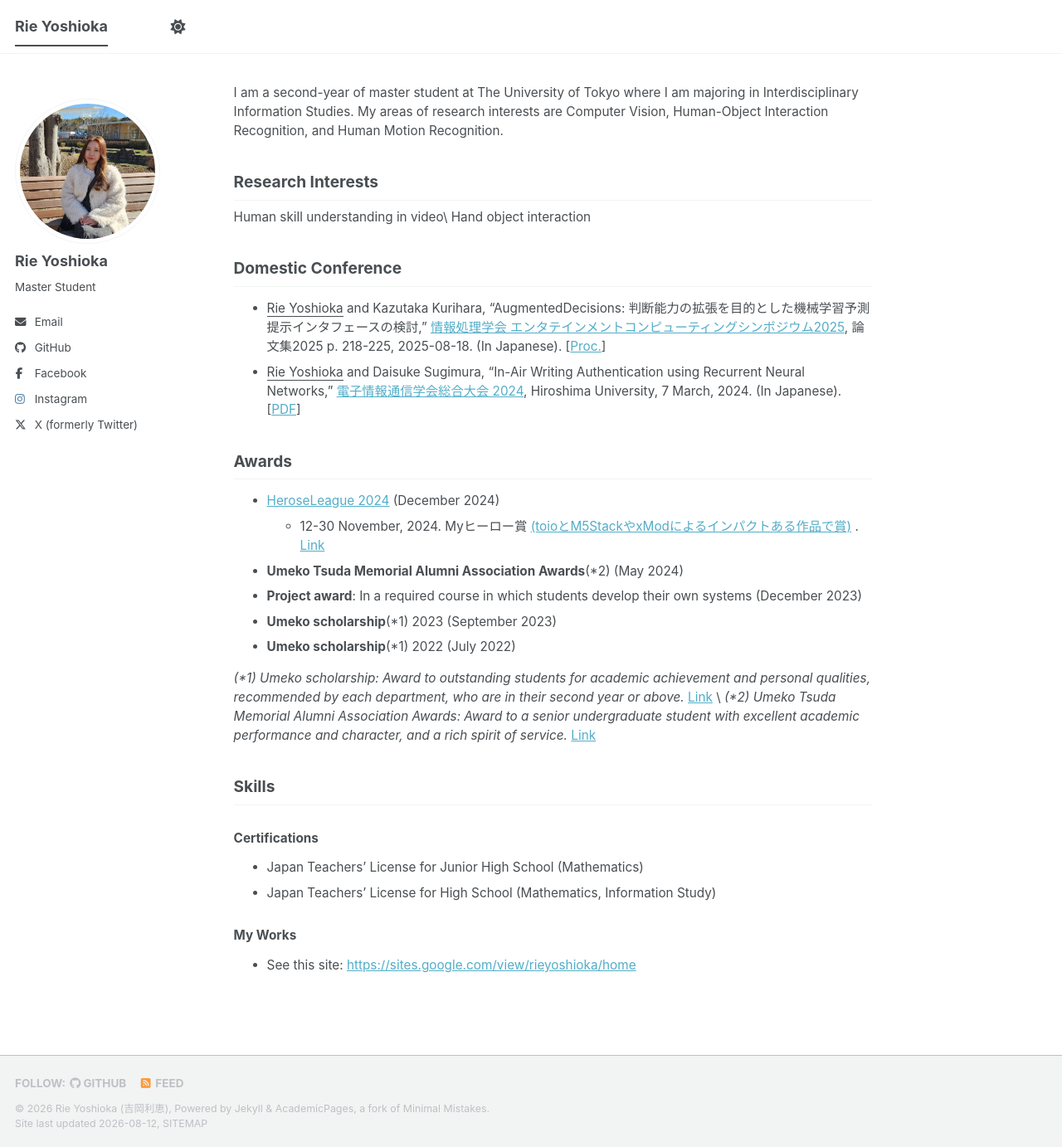
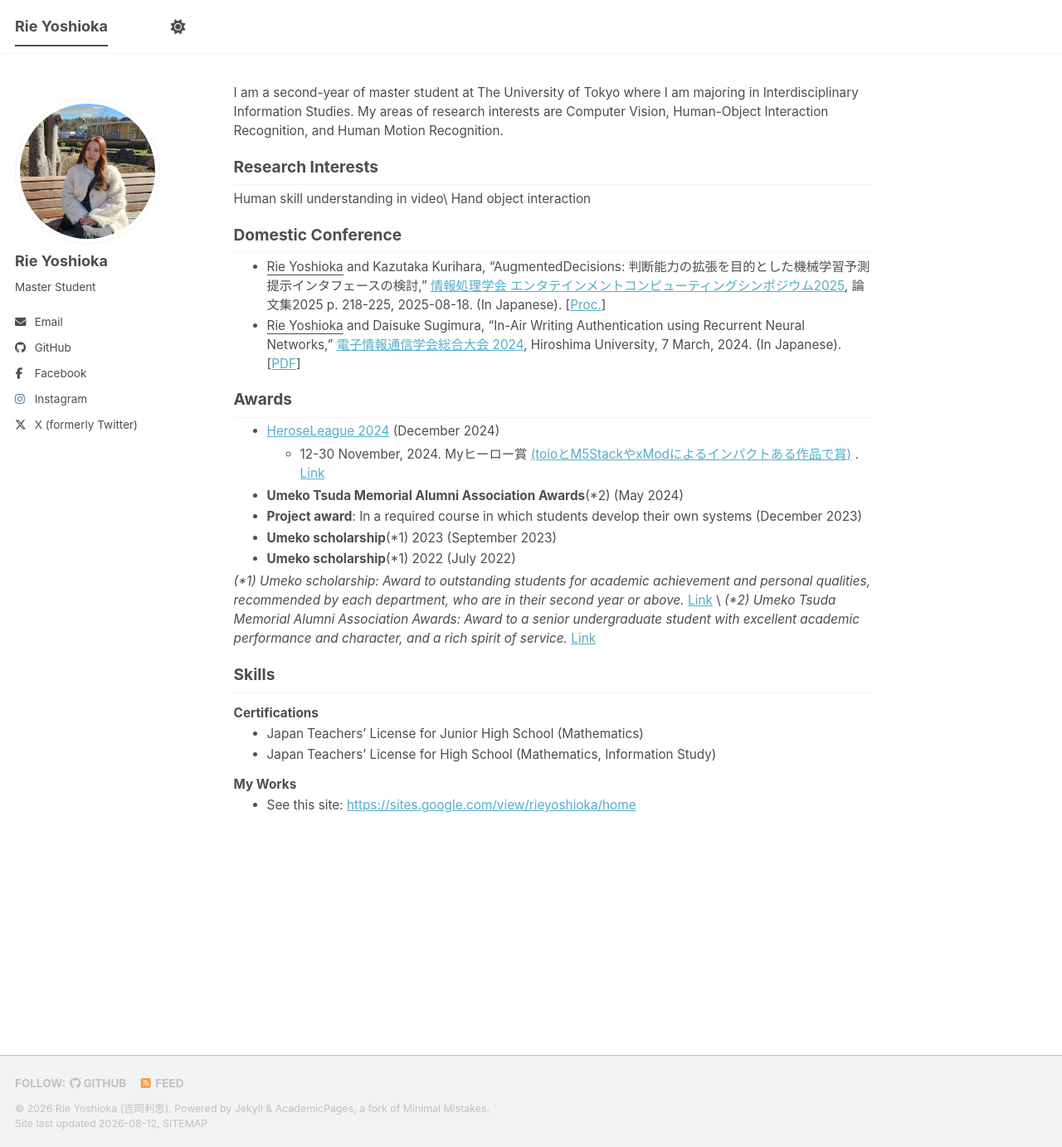
Before and after one commit to rie-yoshi/rie-yoshi.github.io, a Jekyll site: the page built from _pages/about.md, in a window 1280 px wide and 1383 px high. Shown: the whole window at 83% size. Built offline with Jekyll 4.4.1, drawn with Linux system fonts in a browser that asks for light colours; a script bundle is joined from its source files by our own code; library files that are not in the unit come from our copies.

Commit message:
Tighten heading and list spacing on the about page

```diff
--- a/_sass/layout/_page.scss
+++ b/_sass/layout/_page.scss
@@ -52,6 +52,20 @@
 
   .about-content {
     font-size: 0.85em;
+
+    h2, h3 {
+      margin-top: 1em;
+      margin-bottom: 0.3em;
+    }
+
+    ul {
+      margin: 0.3em 0;
+    }
+
+    ul li,
+    ol li {
+      margin-bottom: 0.15em;
+    }
   }
 
   h2 {
```
